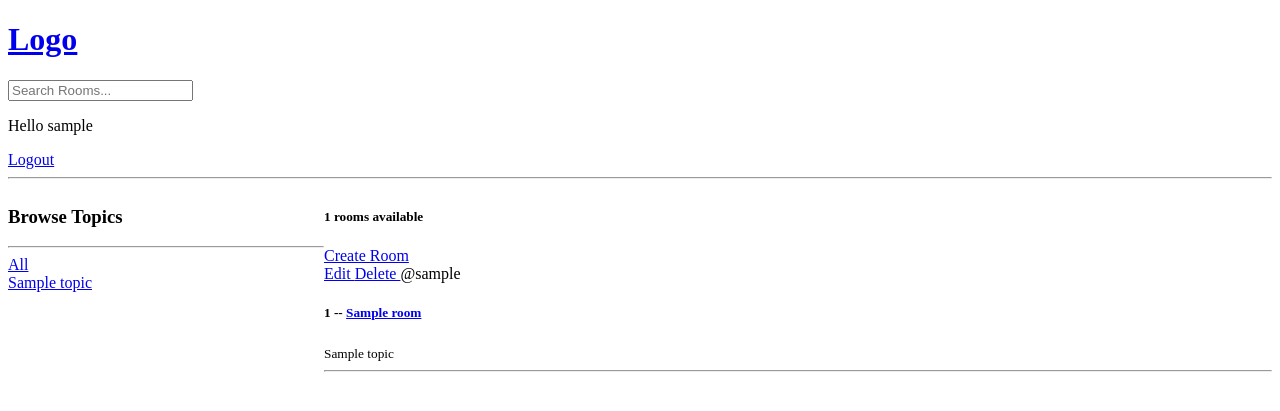
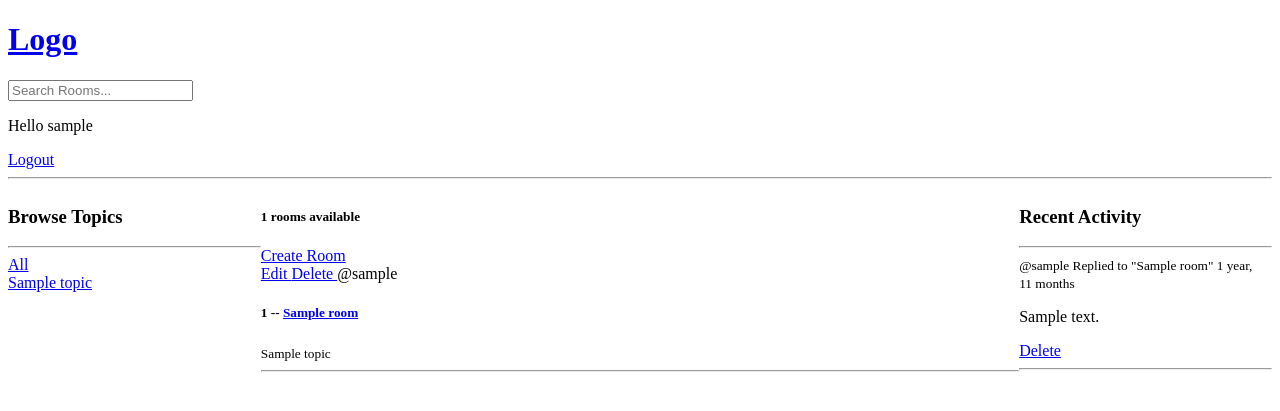
Before and after one commit to Ivanhola/twits, a Django app: page / in a window 1280 px wide. Shown: the top 411 px of the page. Run offline with Django 4.2, Linux system fonts and the light colour scheme; a user stored in the database is signed in; tables that the repository leaves empty hold one stand-in row (values such as "Sample post").

Commit message:
Added activity feed

```diff
--- /dev/null
+++ b/base/templates/base/activity_component.html
@@ -0,0 +1,17 @@
+
+    <h3>Recent Activity</h3>
+    <hr>
+    {% for comment in comments %}
+    <div>
+        <small>@{{comment.user}}  </small>
+        <small>Replied to "{{comment.room}}" {{comment.created|timesince}}</small>
+
+        <p>{{comment}}</p>
+
+        {% if request.user == comment.user %}
+        <a href="{% url 'delete-message' comment.id %}">Delete</a>
+        {% endif %}
+        <hr>
+
+    </div>
+    {% endfor %}
--- /dev/null
+++ b/base/templates/base/feed_component.html
@@ -0,0 +1,14 @@
+<div>
+    {% for room in rooms %}
+        <div>
+            {% if request.user == room.host %}
+            <a href="{% url 'update-room' room.id %}"> Edit </a>
+            <a href="{% url 'delete-room' room.id %}"> Delete </a>
+            {% endif %}
+            <span>@{{room.host.username}}</span>
+           <h5>{{room.id}} -- <a href="{% url 'room' room.id %}"> {{room.name}} </h5></a>
+           <small>{{room.topic.name}}</small>
+           <hr>
+        </div>
+    {% endfor %}
+</div>
--- a/base/templates/base/home.html
+++ b/base/templates/base/home.html
@@ -15,7 +15,7 @@
     <style>
         .home-container {
             display: grid;
-            grid-template-columns: 1fr 3fr;
+            grid-template-columns: 1fr 3fr 1fr;
         }
     </style>
 
@@ -24,37 +24,19 @@
     <div class="home-container">
 
         <div>
-            <h3>Browse Topics</h3>
-            <hr>
-            <div>
-                <a href="{% url 'home' %}">All</a>
-            </div>
-            {%for topic in topics%}
-                <div>
-                    <a href="{% url 'home' %}?q={{topic.name}}">{{topic.name}}</a>
-                </div>
-            {%endfor%}
+            {% include 'base/topic_component.html' %}
         </div>
 
             <div>
                 <h5>{{room_count}} rooms available</h5>
                 <a href="{% url 'create-room' %}">Create Room</a>
 
-                <div>
-                    {% for room in rooms %}
-                        <div>
-                            {% if request.user == room.host %}
-                            <a href="{% url 'update-room' room.id %}"> Edit </a>
-                            <a href="{% url 'delete-room' room.id %}"> Delete </a>
-                            {% endif %}
-                            <span>@{{room.host.username}}</span>
-                           <h5>{{room.id}} -- <a href="{% url 'room' room.id %}"> {{room.name}} </h5></a>
-                           <small>{{room.topic.name}}</small>
-                           <hr>
-                        </div>
-                    {% endfor %}
-                </div>
+                {% include 'base/feed_component.html' %}
 
+            </div>
+
+            <div>
+                {% include 'base/activity_component.html' %}
             </div>
 
     </div>
--- /dev/null
+++ b/base/templates/base/topic_component.html
@@ -0,0 +1,10 @@
+<h3>Browse Topics</h3>
+<hr>
+<div>
+    <a href="{% url 'home' %}">All</a>
+</div>
+{%for topic in topics%}
+    <div>
+        <a href="{% url 'home' %}?q={{topic.name}}">{{topic.name}}</a>
+    </div>
+{%endfor%}
--- a/base/views.py
+++ b/base/views.py
@@ -77,8 +77,12 @@ def home(request):
     #This is for the side bar to display
     topics = Topic.objects.all()
 
+    comments = Message.objects.filter(
+        Q(room__topic__name__icontains=q) #filters activity feed through topic if clicked
+        ).order_by("-created")
+
     #Context is the data being passed into the HTML page
-    context = {'rooms' : rooms , "topics": topics, "room_count": room_count}
+    context = {'rooms' : rooms , "topics": topics, "room_count": room_count, "comments":comments}
     return render(request, 'base/home.html', context)
 
 def room(request, pk):
```
